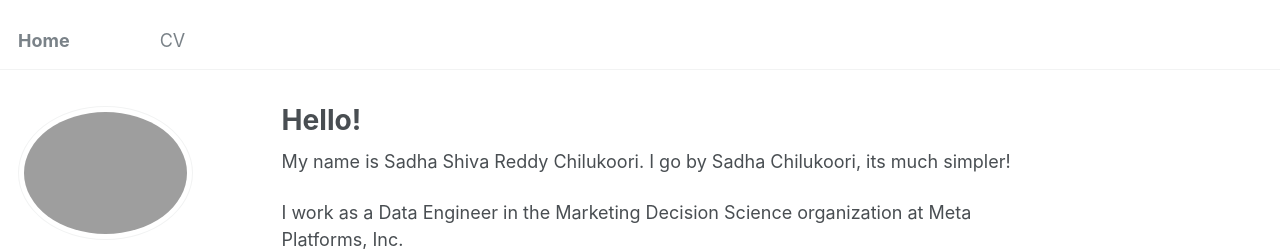
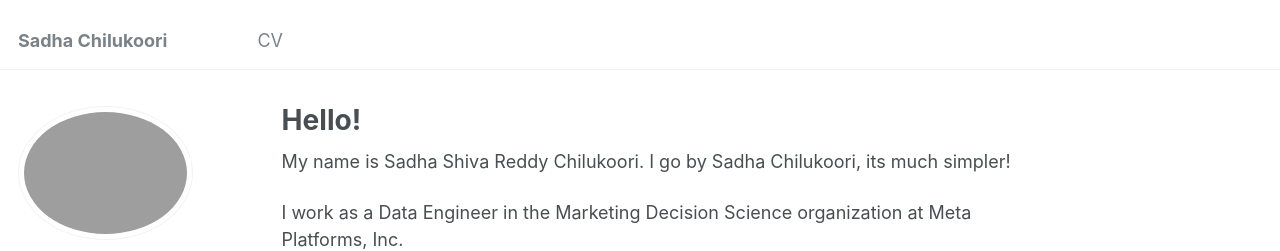
Before and after one commit to srchilukoori/srchilukoori.github.io, a Jekyll site: the page built from _pages/about.md, in a window 1280 px wide. Shown: the top 251 px of the page. Built offline with Jekyll 4.4.1, drawn with Linux system fonts in a browser that asks for light colours; some web fonts are replaced.

Commit message:
update site name

```diff
--- a/_config.yml
+++ b/_config.yml
@@ -8,7 +8,7 @@
 
 # Basic Site Settings
 locale                   : "en-US"
-title                    : "Home"
+title                    : "Sadha Chilukoori"
 title_separator          : "-"
 name                     : &name "Sadha Chilukoori"
 description              : &description "Data Engineer"
```
